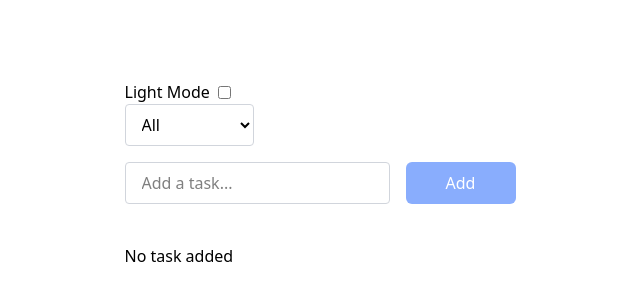
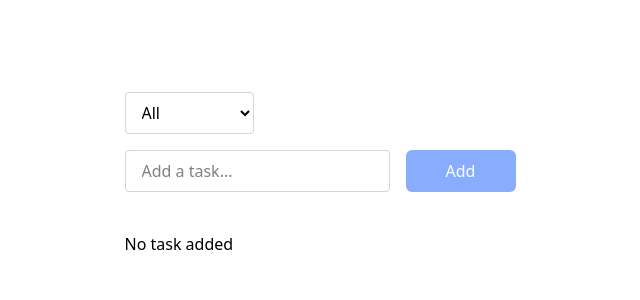
Before and after one commit to aricction/todo, a Next.js app: page / in a window 1280 px wide. Shown: the part 226-526 px from the top of the page, without its empty margins (320-960 px from the left). Built offline with nearby package versions, Linux system fonts and the light colour scheme.

Commit message:
added usememo, useCallback

```diff
--- a/src/app/components/TaskItem.jsx
+++ b/src/app/components/TaskItem.jsx
@@ -6,7 +6,7 @@ const TaskItem = ({ task, onToggle, onDelete }) => {
       <span
         onClick={() => onToggle(task.id)}
         className={`cursor-pointer ${
-          task.completed ? "line-through text-gray-500" : ""   //click on the text to toggle task completion
+          task.completed ? "line-through text-gray-400" : ""
         }`}
       >
         {task.title}
--- a/src/app/components/darkMode.jsx
+++ /dev/null
@@ -1,19 +0,0 @@
-"use client";
-import { useTheme } from "../context/ThemeContext";
-
-const DarkMode = () => {
-  const { isDark, toggleDarkMode } = useTheme();
-
-  return (
-    <label className="flex items-center gap-2 cursor-pointer">
-      <span>{isDark ? "Dark" : "Light"} Mode</span>
-      <input
-        type="checkbox"
-        checked={isDark}
-        onChange={toggleDarkMode}
-      />
-    </label>
-  );
-};
-
-export default DarkMode;
--- a/src/app/context/TaskContext.jsx
+++ b/src/app/context/TaskContext.jsx
@@ -1,5 +1,5 @@
 "use client";
-import {  createContext, useCallback, useContext, useState } from "react";
+import {  createContext, useCallback, useContext, useMemo, useState } from "react";
 import { useLocalStorage } from "../hooks/useLocalStorage";
 
 const TaskContext = createContext();
@@ -16,33 +16,33 @@ export function TaskProvider({children}) {
     },[setTasks])
 
 
-    const toggleTask = (id)=> {
+    const toggleTask = useCallback((id)=> {
                 console.log("toggle task function rendered")
 
         setTasks((prev)=> prev.map(task => task.id ===id ?
             {...task, completed: !task.completed}: task
         ))
-    }
+    }, [setTasks]);
 
-    const deleteTask = (id)=> {
+    const deleteTask = useCallback((id)=> {
                 console.log("delete task function rendered")
 
         setTasks((prev)=> prev.filter(task => task.id !== id))
-    }
+    },[setTasks])
 
-    const filterTasks = (task)=> {
+    const filterTasks = useMemo(()=> {  //memorizes the result of filter function
         if(filter === "completed"){
-            return task.filter( t=> t.completed);
+            return tasks.filter( t=> t.completed);
 
         }
         if(filter === "pending"){
-            return task.filter( t => !t.completed);
+            return tasks.filter( t => !t.completed);
         }
-        return task;
-    }
+        return tasks;
+    }, [tasks, filter]);
 
     const values = {
-        tasks: filterTasks(tasks),
+        tasks: filterTasks,
         addTask,
         toggleTask,
         deleteTask,
--- a/src/app/page.js
+++ b/src/app/page.js
@@ -2,23 +2,18 @@
 import TaskForm from "./components/TaskForm";
 import TaskList from "./components/TaskList";
 import Filters from "./components/Filters";
-import DarkMode from "./components/darkMode";
 import { TaskProvider } from "./context/TaskContext";
-import { ThemeProvider } from "./context/ThemeContext";
 
 export default function Home() {
   return (
-    <ThemeProvider>
-      <div className="flex min-h-screen items-center justify-center bg-white font-sans ">
+    <div className="flex min-h-screen items-center justify-center bg-white text-black font-sans">
       <main className="px-16 py-32">
         <TaskProvider>
-            <DarkMode />
           <Filters />
           <TaskForm />
           <TaskList />
         </TaskProvider>
       </main>
     </div>
-    </ThemeProvider>
   );
 }
```
Lines whose indentation alone changed are shown as unchanged.
